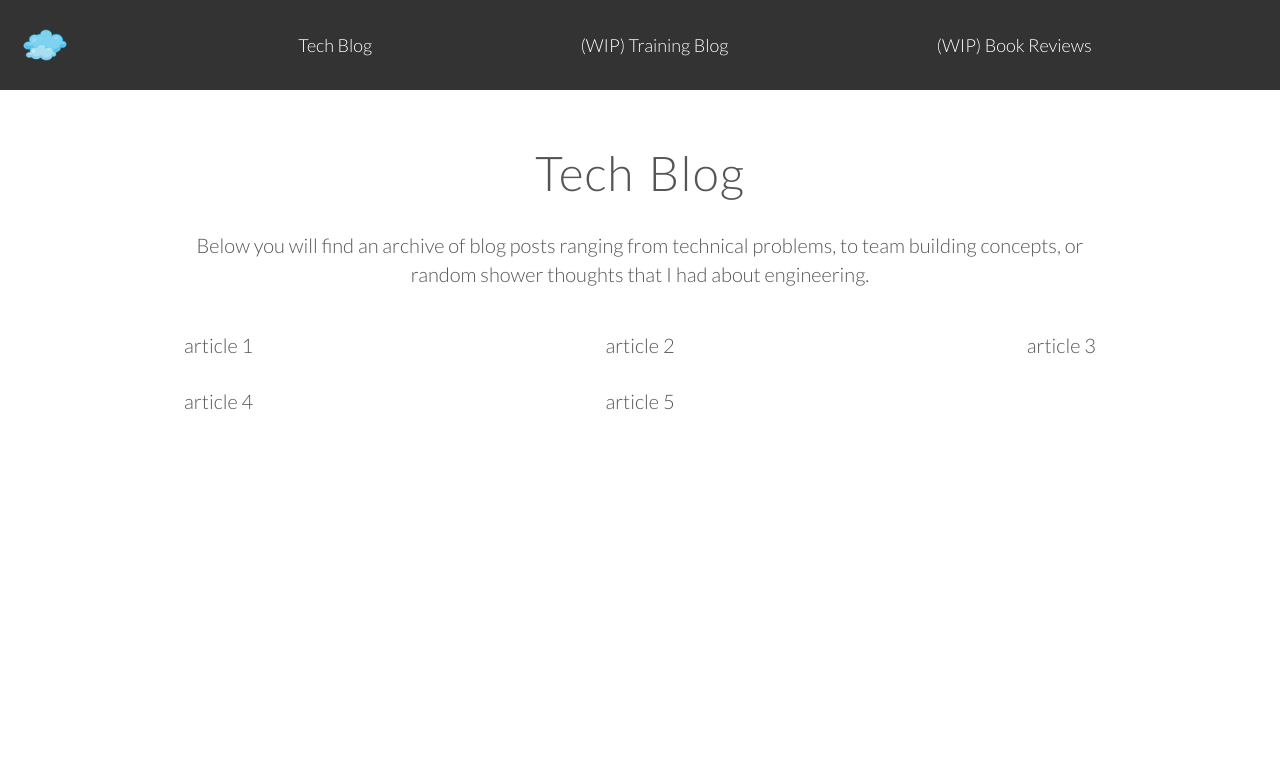
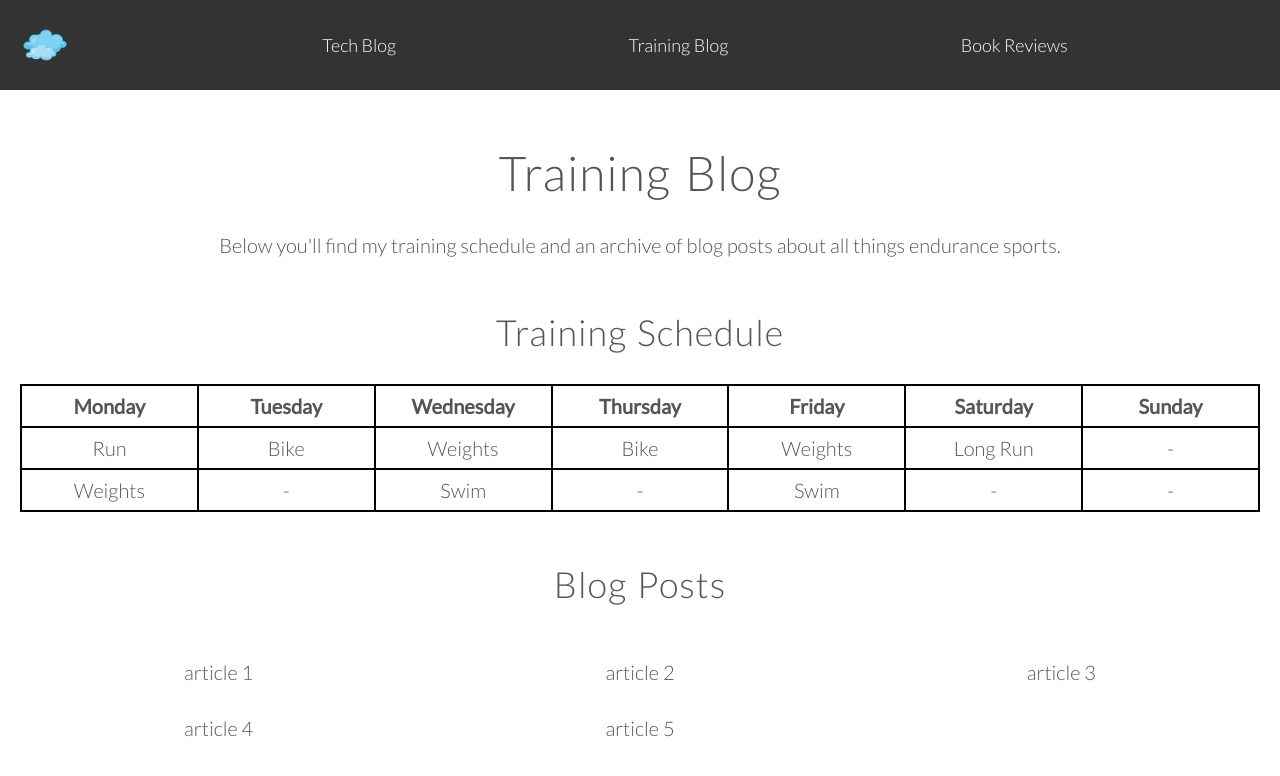
Before and after one commit to bsaliba1/my_website, a plain HTML site: page training-blog/index.html in a window 1280 px wide. Drawn offline with Linux system fonts and the light colour scheme.

Commit message:
Added training schedule

```diff
--- a/header-nav.html
+++ b/header-nav.html
@@ -18,8 +18,8 @@
         </a>
         <div class="nav-links">
           <a href="/tech-blog" target="_parent">Tech Blog</a>
-          <a href="/" target="_parent">(WIP) Training Blog</a>
-          <a href="/" target="_parent">(WIP) Book Reviews</a>
+          <a href="/training-blog" target="_parent">Training Blog</a>
+          <a href="/book-reviews" target="_parent">Book Reviews</a>
         </div>
       </nav>
     </header>
--- a/training-blog/index.html
+++ b/training-blog/index.html
@@ -18,12 +18,49 @@
     >
     </iframe>
     <section>
-      <h1 class="page-title">Tech Blog</h1>
+      <h1 class="page-title">Training Blog</h1>
       <p class="page-description">
-        Below you will find an archive of blog posts ranging from technical
-        problems, to team building concepts, or random shower thoughts that I
-        had about engineering.
+        Below you'll find my training schedule and an archive of blog posts about all things endurance sports.
       </p>
+      <h2 class="page-title">Training Schedule</h2>
+      <div class="training-schedule-grid">
+        <div>
+          <p><strong>Monday</strong></p>
+          <p>Run</p>
+          <p>Weights</p>
+        </div>
+        <div>
+          <p><strong>Tuesday</strong></p>
+          <p>Bike</p>
+          <p>-</p>
+        </div>
+        <div>
+          <p><strong>Wednesday</strong></p>
+          <p>Weights</p>
+          <p>Swim</p>
+        </div>
+        <div>
+          <p><strong>Thursday</strong></p>
+          <p>Bike</p>
+          <p>-</p>
+        </div>
+        <div>
+          <p><strong>Friday</strong></p>
+          <p>Weights</p>
+          <p>Swim</p>
+        </div>
+        <div>
+          <p><strong>Saturday</strong></p>
+          <p>Long Run</p>
+          <p>-</p>
+        </div>
+        <div>
+          <p><strong>Sunday</strong></p>
+          <p>-</p>
+          <p>-</p>
+        </div>
+      </div>
+      <h2 class="page-title">Blog Posts</h2>
       <div class="article-grid">
         <p>article 1</p>
         <p>article 2</p>
@@ -46,5 +83,18 @@
       padding: 8px; /* Add some padding inside each article */
       text-align: center; /* Center text */
     }
+
+    .training-schedule-grid {
+      display: grid; /* Activate grid layout */
+      grid-template-columns: repeat(7, 1fr); /* Create 3 equal-width columns */
+      margin: 20px 20px;
+      border: 0.5px solid black;
+    }
+
+    .training-schedule-grid p {
+      padding: 8px; /* Add some padding inside each article */
+      text-align: center; /* Center text */
+      border: 0.5px solid black;
+    }
   </style>
 </html>
```
